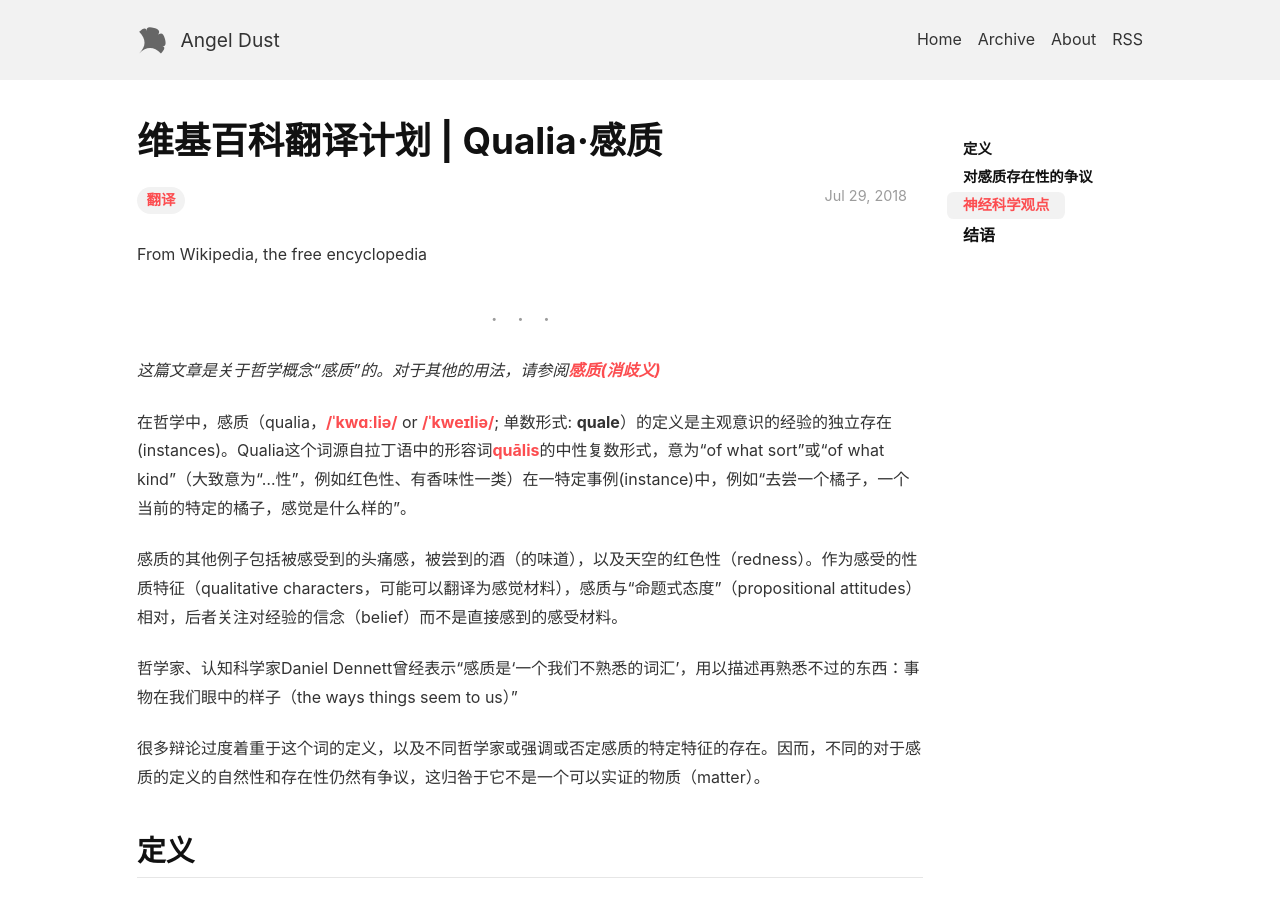
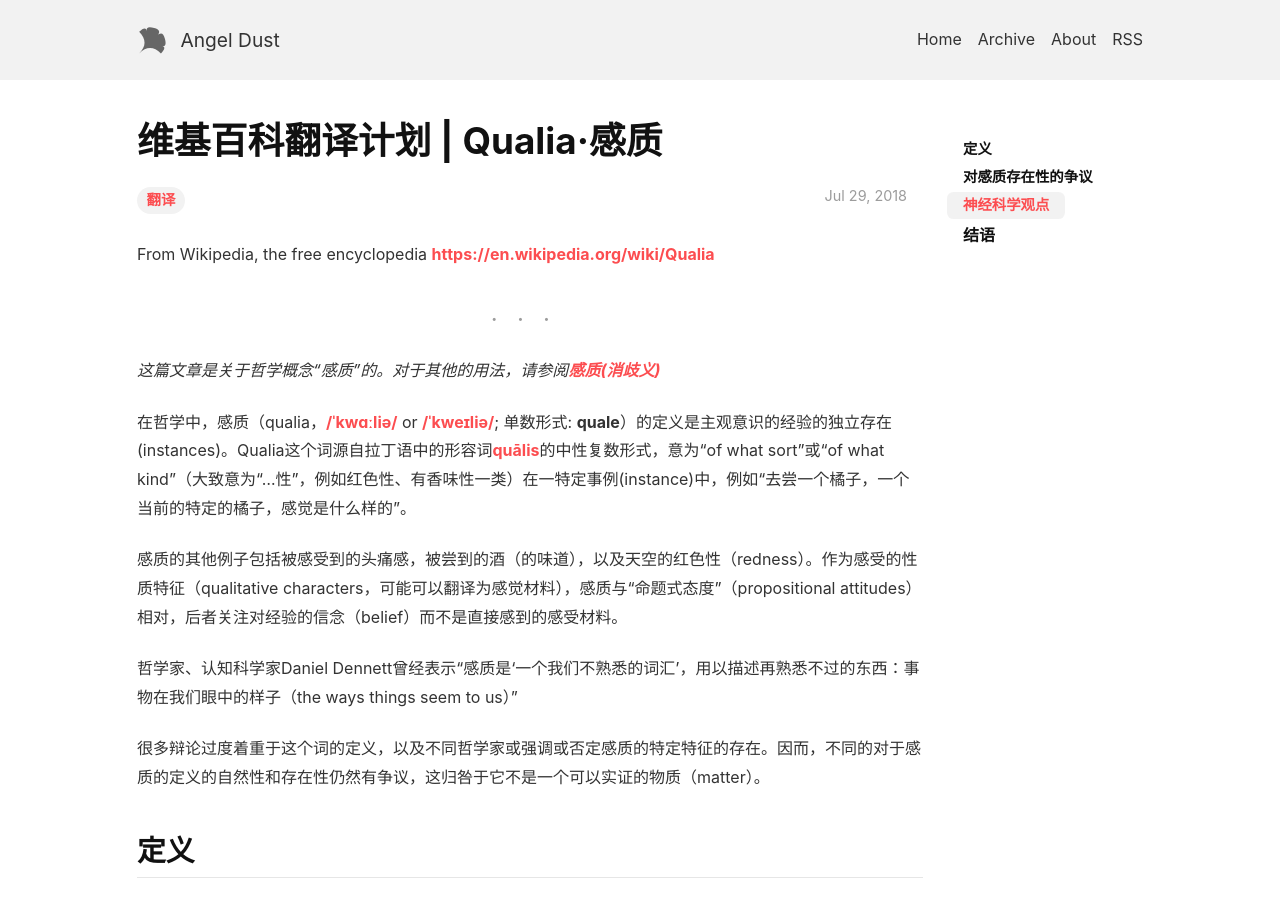
Before and after one commit to oxqpal19/oxqpal19.github.io, a Jekyll site: the page built from _posts/2018-07-29-wiki-qualia.md, in a window 1280 px wide and 900 px high. Built offline with Jekyll 4.4.1, drawn with Linux system fonts in a browser that asks for light colours; nearby versions of some CDN libraries.

Commit message:
update link

```diff
--- a/_posts/2018-07-29-wiki-qualia.md
+++ b/_posts/2018-07-29-wiki-qualia.md
@@ -6,6 +6,7 @@ tags: 翻译
 ---
 
 From Wikipedia, the free encyclopedia
+<https://en.wikipedia.org/wiki/Qualia>
 
 ---
 
```
